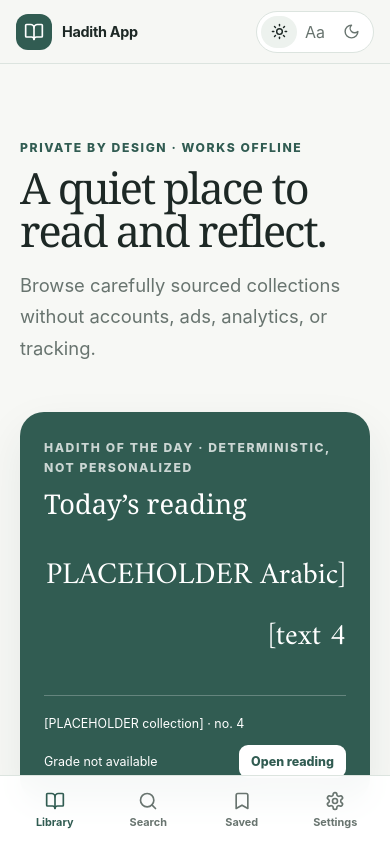
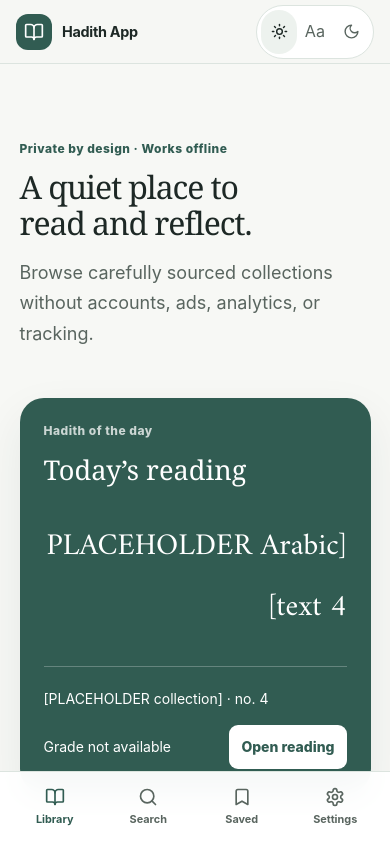
Before and after one commit to haiderimran019/Riyadh-as-Saliheen, a React (Vite) app: page / in a window 390 px wide. Shown: the top 842 px of the page. Built offline with nearby package versions, Linux system fonts and the light colour scheme.

Commit message:
feat: improve reading typography and spacing

```diff
--- a/package.json
+++ b/package.json
@@ -13,6 +13,7 @@
   },
   "dependencies": {
     "@fontsource/amiri": "^5.2.6",
+    "@fontsource/noto-serif-kr": "^5.3.0",
     "@tanstack/react-virtual": "^3.13.12",
     "dexie": "^4.2.0",
     "lucide-react": "^0.468.0",
--- a/src/pages/HomePage.tsx
+++ b/src/pages/HomePage.tsx
@@ -24,7 +24,7 @@ export function HomePage() {
       {daily && (
         <section className="daily-card" aria-labelledby="daily-title">
           <div>
-            <span className="label">Hadith of the day · deterministic, not personalized</span>
+            <span className="label">Hadith of the day</span>
             <h2 id="daily-title">Today’s reading</h2>
           </div>
           <p dir="rtl" lang="ar">{daily.arabic}</p>
--- a/src/styles.css
+++ b/src/styles.css
@@ -1,5 +1,6 @@
 @import '@fontsource/amiri/arabic-400.css';
 @import '@fontsource/amiri/arabic-700.css';
+@import '@fontsource/noto-serif-kr/400.css';
 
 :root {
   font-family: Inter, ui-sans-serif, -apple-system, BlinkMacSystemFont, "Segoe UI", sans-serif;
@@ -10,7 +11,7 @@
   --surface: #ffffff;
   --surface-soft: #edf2ee;
   --text: #1d2825;
-  --muted: #68746f;
+  --muted: #59655f;
   --border: #dce4df;
   --accent: #315c52;
   --accent-strong: #21493f;
@@ -24,7 +25,7 @@
   --surface: #fbf5e9;
   --surface-soft: #ede1cc;
   --text: #382f24;
-  --muted: #776a58;
+  --muted: #695d4e;
   --border: #d9cbb3;
   --accent: #6b5943;
   --accent-strong: #50402f;
@@ -35,7 +36,7 @@
   --surface: #19231f;
   --surface-soft: #22302b;
   --text: #edf4f0;
-  --muted: #a9b8b1;
+  --muted: #b5c3bd;
   --border: #33433d;
   --accent: #8ebaaa;
   --accent-strong: #b4d7ca;
@@ -43,15 +44,16 @@
 }
 
 * { box-sizing: border-box; }
+html { overflow-x: hidden; }
 .sr-only { position: absolute; width: 1px; height: 1px; padding: 0; margin: -1px; overflow: hidden; clip: rect(0, 0, 0, 0); white-space: nowrap; border: 0; }
 .skip-link { position: fixed; z-index: 100; top: 8px; left: 8px; padding: 10px 14px; border-radius: 9px; background: var(--accent); color: white; text-decoration: none; transform: translateY(-150%); }
 .skip-link:focus { transform: translateY(0); }
-body { margin: 0; min-width: 320px; min-height: 100vh; background: var(--bg); color: var(--text); }
-button, input, select { font: inherit; }
+body { margin: 0; min-width: 320px; min-height: 100vh; overflow-x: hidden; background: var(--bg); color: var(--text); font-size: clamp(1rem, .94rem + .3vw, 1.125rem); line-height: 1.65; }
+button, input, select { min-height: 44px; font: inherit; }
 button, a { -webkit-tap-highlight-color: transparent; }
 button:focus-visible, a:focus-visible, input:focus-visible, select:focus-visible { outline: 3px solid var(--focus); outline-offset: 3px; }
 .app-shell { min-height: 100vh; }
-.topbar { height: 72px; padding: 0 clamp(20px, 4vw, 64px); display: flex; align-items: center; justify-content: space-between; border-bottom: 1px solid var(--border); background: color-mix(in srgb, var(--bg) 92%, transparent); }
+.topbar { min-height: 72px; padding: 0 clamp(16px, 5vw, 48px); display: flex; align-items: center; justify-content: space-between; border-bottom: 1px solid var(--border); background: color-mix(in srgb, var(--bg) 92%, transparent); }
 .brand { display: flex; align-items: center; gap: 10px; color: var(--text); text-decoration: none; font-weight: 750; letter-spacing: -0.02em; }
 .brand-mark { display: grid; place-items: center; width: 36px; height: 36px; border-radius: 12px; color: white; background: var(--accent); }
 .desktop-nav { display: flex; align-items: center; gap: 28px; margin-left: auto; margin-right: 32px; }
@@ -60,35 +62,37 @@ button:focus-visible, a:focus-visible, input:focus-visible, select:focus-visible
 .theme-switcher { display: flex; padding: 4px; border: 1px solid var(--border); border-radius: 999px; background: var(--surface); }
 .theme-switcher button { display: grid; place-items: center; width: 36px; height: 32px; border: 0; border-radius: 999px; background: transparent; color: var(--muted); cursor: pointer; }
 .theme-switcher button[data-active='true'] { background: var(--surface-soft); color: var(--text); }
-.welcome { width: min(960px, calc(100% - 40px)); margin: 0 auto; padding: clamp(64px, 10vw, 120px) 0; }
-.eyebrow, .label { color: var(--accent); font-size: 0.76rem; font-weight: 800; letter-spacing: 0.13em; text-transform: uppercase; }
-h1 { max-width: 670px; margin: 12px 0 18px; font-family: Georgia, serif; font-size: clamp(2.7rem, 8vw, 5.7rem); font-weight: 500; line-height: 0.98; letter-spacing: -0.045em; }
-.lede { max-width: 590px; margin: 0 0 48px; color: var(--muted); font-size: 1.15rem; line-height: 1.7; }
+.welcome { width: min(960px, 100%); margin: 0 auto; padding: clamp(64px, 10vw, 120px) clamp(16px, 5vw, 48px); }
+.eyebrow, .label { max-width: 34ch; color: var(--accent); font-size: clamp(.75rem, .72rem + .12vw, .8125rem); font-weight: 800; letter-spacing: 0.11em; line-height: 1.45; text-transform: uppercase; }
+h1 { max-width: 18ch; margin: 12px 0 18px; font-family: "Batang", "BatangChe", "Noto Serif KR", Georgia, serif; font-size: clamp(2rem, 6vw, 4.25rem); font-weight: 500; line-height: 1.1; letter-spacing: -0.035em; text-wrap: balance; }
+h2, h3 { text-wrap: balance; }
+.lede { max-width: 68ch; margin: 0 0 48px; color: var(--muted); font-size: 1.125rem; line-height: 1.7; }
 .daily-card { margin-bottom: 28px; padding: clamp(24px, 5vw, 42px); border-radius: 24px; background: var(--accent); color: white; box-shadow: var(--shadow); }
 .daily-card .label { color: color-mix(in srgb, white 75%, transparent); }
-.daily-card h2 { margin: 9px 0 24px; font-family: Georgia, serif; font-size: 1.7rem; font-weight: 550; }
+.daily-card h2 { margin: 9px 0 24px; font-family: "Batang", "BatangChe", "Noto Serif KR", Georgia, serif; font-size: 1.7rem; font-weight: 550; }
 .daily-card > p { margin: 0; font-family: Amiri, serif; font-size: clamp(1.9rem, 5vw, 2.6rem); line-height: 2; text-align: right; }
-.daily-card footer { display: flex; align-items: center; gap: 14px; flex-wrap: wrap; margin-top: 28px; padding-top: 20px; border-top: 1px solid rgba(255,255,255,.25); font-size: .78rem; }
-.daily-card footer a { margin-left: auto; padding: 9px 12px; border-radius: 9px; background: white; color: var(--accent); text-decoration: none; font-weight: 800; }
+.daily-card footer { display: flex; align-items: center; gap: 14px; flex-wrap: wrap; margin-top: 28px; padding-top: 20px; border-top: 1px solid rgba(255,255,255,.25); font-size: .875rem; }
+.daily-card footer a { display: inline-flex; align-items: center; min-height: 44px; margin-left: auto; padding: 9px 12px; border-radius: 9px; background: white; color: var(--accent); text-decoration: none; font-weight: 800; }
 .collection-grid { display: grid; gap: 16px; }
 .collection-card { display: flex; align-items: center; justify-content: space-between; gap: 28px; padding: 26px; border: 1px solid var(--border); border-radius: 22px; background: var(--surface); box-shadow: var(--shadow); color: var(--text); text-decoration: none; transition: transform .2s ease, border-color .2s ease; }
 .collection-card:hover { transform: translateY(-2px); border-color: var(--accent); }
-.collection-card h2 { margin: 7px 0; font-family: Georgia, serif; font-size: 1.65rem; font-weight: 550; }
+.collection-card h2 { margin: 7px 0; font-family: "Batang", "BatangChe", "Noto Serif KR", Georgia, serif; font-size: 1.65rem; font-weight: 550; }
 .collection-card p { margin: 0; color: var(--muted); line-height: 1.55; }
 .collection-action { display: flex; align-items: center; gap: 16px; }
 .placeholder-badge { flex: none; padding: 7px 11px; border-radius: 999px; background: #f7e4b6; color: #604916; font-size: 0.76rem; font-weight: 750; }
 .notice { padding: 14px; border-radius: 12px; background: var(--surface-soft); }
 .error { color: var(--danger); }
-.content-page, .reader-page { width: min(1040px, calc(100% - 40px)); margin: 0 auto; padding: 48px 0 100px; }
-.content-page.narrow { width: min(800px, calc(100% - 40px)); }
+.content-page, .reader-page { width: min(1040px, 100%); margin: 0 auto; padding: 48px clamp(16px, 5vw, 48px) 100px; }
+.content-page.narrow { width: min(calc(68ch + clamp(32px, 10vw, 96px)), 100%); }
 .back-link { display: inline-flex; align-items: center; gap: 7px; margin-bottom: 48px; color: var(--accent); text-decoration: none; font-size: .88rem; font-weight: 750; }
 .page-heading { max-width: 760px; margin-bottom: 64px; }
-.page-heading h1, .reader-heading h1 { margin: 10px 0 16px; font-family: Georgia, serif; font-size: clamp(2.2rem, 6vw, 4rem); font-weight: 500; line-height: 1.05; letter-spacing: -.035em; }
+.page-heading h1, .reader-heading h1 { margin: 10px 0 16px; font-family: "Batang", "BatangChe", "Noto Serif KR", Georgia, serif; font-size: clamp(2rem, 6vw, 4.25rem); font-weight: 500; line-height: 1.1; letter-spacing: -.035em; }
 .page-heading p:not(.eyebrow) { color: var(--muted); font-size: 1.05rem; line-height: 1.7; }
 .page-heading.compact { margin-bottom: 34px; }
 .continue-link { display: block; width: fit-content; margin-top: 22px; padding: 11px 15px; border-radius: 10px; background: var(--accent); color: white; text-decoration: none; font-size: .85rem; font-weight: 750; }
+.topbar a, .desktop-nav a, .back-link, .continue-link, .chapter-row, .source-link { min-height: 44px; }
 .section-title { display: flex; align-items: baseline; justify-content: space-between; margin-bottom: 16px; }
-.section-title h2 { margin: 0; font-family: Georgia, serif; font-size: 1.7rem; font-weight: 550; }
+.section-title h2 { margin: 0; font-family: "Batang", "BatangChe", "Noto Serif KR", Georgia, serif; font-size: 1.7rem; font-weight: 550; }
 .section-title span { color: var(--muted); font-size: .85rem; }
 .chapter-list { overflow: hidden; border: 1px solid var(--border); border-radius: 20px; background: var(--surface); }
 .chapter-row { display: grid; grid-template-columns: 48px 1fr auto; align-items: center; gap: 18px; padding: 21px 22px; color: var(--text); text-decoration: none; border-bottom: 1px solid var(--border); }
@@ -115,7 +119,7 @@ h1 { max-width: 670px; margin: 12px 0 18px; font-family: Georgia, serif; font-si
 .hadith-meta p { margin: 5px 0 0; color: var(--muted); font-size: .82rem; }
 .arabic-text { margin: 0; padding: 42px clamp(26px, 7vw, 60px); font-family: Amiri, serif; font-weight: 400; line-height: 2; text-align: right; overflow-wrap: anywhere; }
 .translation-block { padding: 28px clamp(26px, 7vw, 60px); border-top: 1px solid var(--border); background: var(--surface-soft); }
-.translation-block p { margin: 0 0 18px; font-family: Georgia, serif; font-size: 1.08rem; line-height: 1.8; }
+.translation-block p { max-width: 68ch; margin: 0 0 18px; font-family: "Batang", "BatangChe", "Noto Serif KR", Georgia, serif; font-size: 1.08rem; line-height: 1.8; }
 .translation-block small { display: block; color: var(--muted); line-height: 1.5; }
 .hadith-footer { display: flex; align-items: center; justify-content: space-between; gap: 16px; padding: 18px 26px; border-top: 1px solid var(--border); }
 .trust-summary { display: flex; align-items: flex-start; flex-direction: column; gap: 7px; }
@@ -191,7 +195,8 @@ h1 { max-width: 670px; margin: 12px 0 18px; font-family: Georgia, serif; font-si
 .route-loading { display: grid; place-items: center; min-height: 45vh; color: var(--muted); }
 @media (max-width: 720px) {
   .desktop-nav { display: none; }
-  .topbar { height: 64px; padding: 0 16px; }
+  .topbar { min-height: 64px; padding: 0 16px; }
+  .eyebrow, .label { display: -webkit-box; overflow: hidden; letter-spacing: .04em; text-transform: none; -webkit-box-orient: vertical; -webkit-line-clamp: 2; }
   .brand { font-size: .9rem; }
   .page-with-nav { padding-bottom: 110px; }
   .mobile-nav { position: fixed; inset: auto 0 0; z-index: 10; display: grid; grid-template-columns: repeat(4, 1fr); padding: 8px 8px max(8px, env(safe-area-inset-bottom)); border-top: 1px solid var(--border); background: color-mix(in srgb, var(--surface) 96%, transparent); backdrop-filter: blur(14px); }
```
Also changed, not shown: 2 other files (tests, documents, lock files or other folders).
